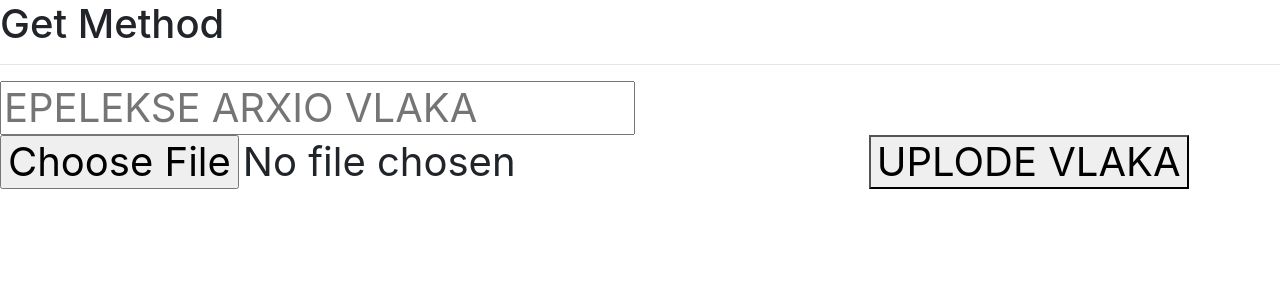
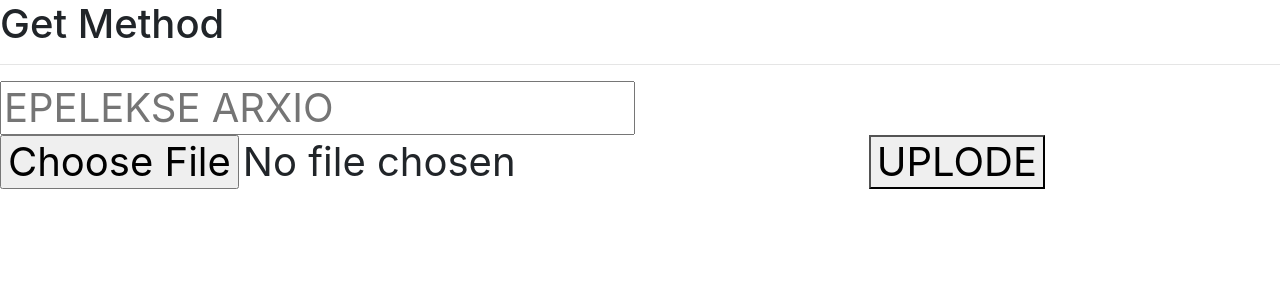
Before and after one commit to kaytee15/ergasia, a PHP site: page / in a window 1280 px wide. Shown: the top 300 px of the page. Run offline with PHP 8.4, Linux system fonts and the light colour scheme.

Commit message:
Update index.php

```diff
--- a/index.php
+++ b/index.php
@@ -16,10 +16,11 @@ Get Method<br/>
 
 <form action="" method="POST">
 
-<input type="text" placeholder="EPELEKSE ARXIO VLAKA" name="EPELEKSE ARXIO VLAKA">
+<input type="text" placeholder="EPELEKSE ARXIO " name="EPELEKSE ARXIO ">
 <input type="file" placeholder="choose file" >
 
-<button type="submit">UPLODE VLAKA
+<button type="submit">UPLODE
+
 
 </button>
 
```
